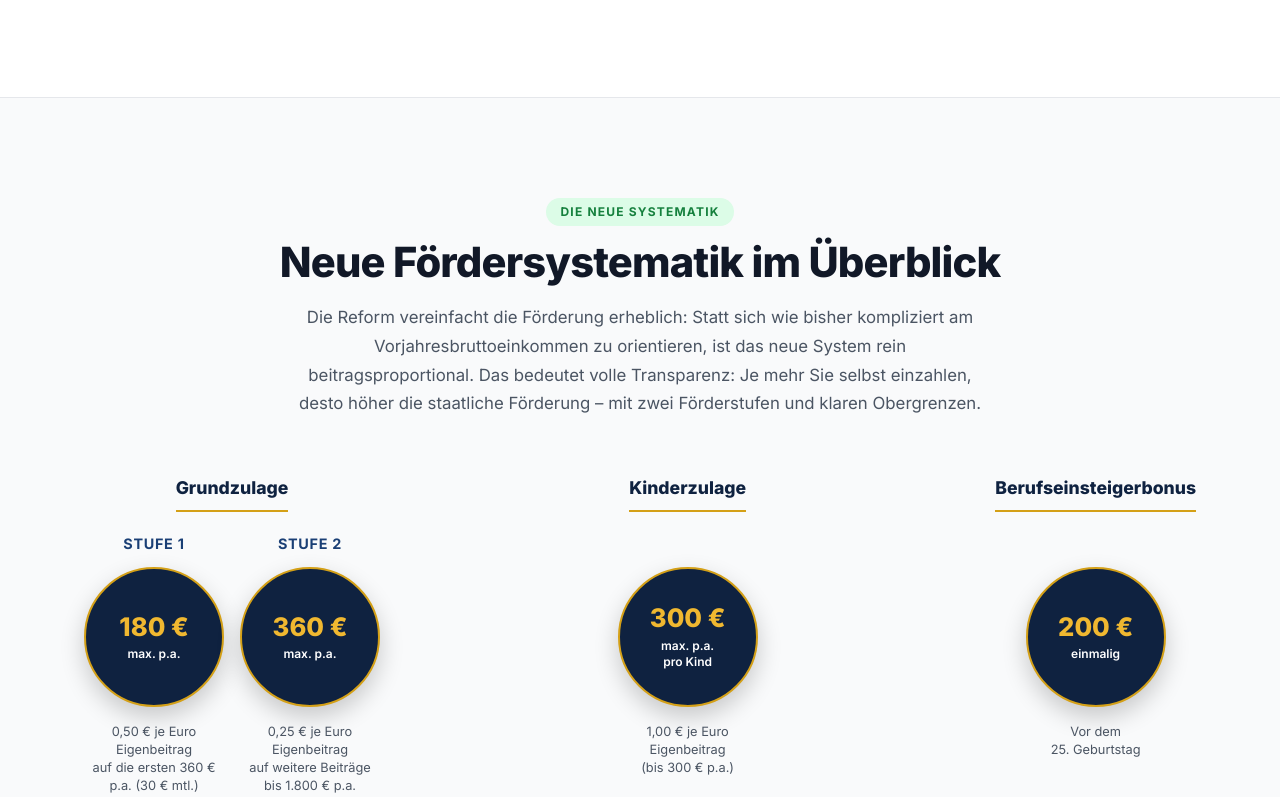
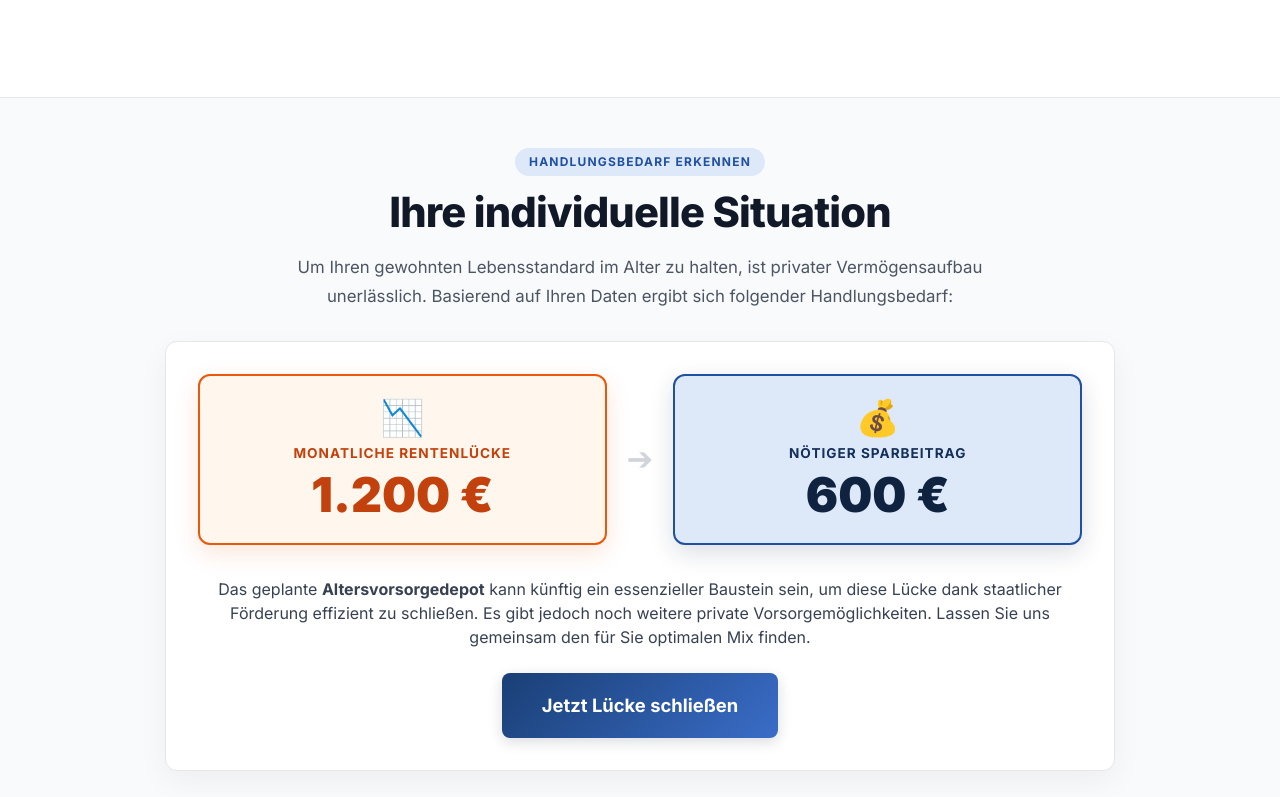
Before and after one commit to ckainzba/themenseite_av-depot, a plain HTML site: page index.html in a window 1280 px wide. Shown: the part 1315-2112 px from the top of the page. Drawn offline with nearby package versions, Linux system fonts and the light colour scheme.

Commit message:
Add files via upload

```diff
--- a/index.html
+++ b/index.html
@@ -63,6 +63,48 @@
           <h3>Steigende Eigenverantwortung</h3>
           <p>Der Staat macht deutlich: Die Verantwortung für einen sorgenfreien Ruhestand liegt zunehmend beim Bürger selbst. Mit dem neuen, flexiblen Fördersystem erhalten Sie das optimale Werkzeug, um diese Aufgabe zu lösen.</p>
         </div>
+      </div>
+    </div>
+  </section>
+
+  <!-- ===== INDIVIDUELLE SITUATION ===== -->
+  <section class="section-situation" id="situation" style="background-color: var(--gray-50); padding: 50px 0; border-top: 1px solid var(--gray-200);">
+    <div class="container">
+      <div class="section-header" style="margin-bottom: 30px;">
+        <span class="section-label">Handlungsbedarf erkennen</span>
+        <h2 class="section-title">Ihre individuelle Situation</h2>
+        <p class="section-desc">
+          Um Ihren gewohnten Lebensstandard im Alter zu halten, ist privater Vermögensaufbau unerlässlich. Basierend auf Ihren Daten ergibt sich folgender Handlungsbedarf:
+        </p>
+      </div>
+
+      <div class="situation-card" style="background: white; border-radius: 12px; padding: 32px; box-shadow: 0 10px 30px rgba(0,0,0,0.05); max-width: 950px; margin: 0 auto; text-align: center; border: 1px solid var(--gray-200);">
+
+        <div style="display: flex; flex-wrap: wrap; justify-content: center; gap: 20px; margin-bottom: 32px; align-items: center;">
+
+          <div style="flex: 1; min-width: 220px; background-color: var(--orange-100); border: 2px solid var(--orange-500); border-radius: 12px; padding: 24px 16px; box-shadow: 0 8px 24px rgba(234, 88, 12, 0.15); transition: transform 0.3s ease;">
+            <div style="font-size: 2.2rem; margin-bottom: 8px; line-height: 1;">📉</div>
+            <div style="font-size: 0.85rem; color: var(--orange-600); margin-bottom: 6px; font-weight: 700; text-transform: uppercase; letter-spacing: 1px;">Monatliche Rentenlücke</div>
+            <div style="font-size: 3rem; font-weight: 900; color: var(--orange-600); line-height: 1;">1.200 €</div>
+          </div>
+
+          <div style="font-size: 2rem; color: var(--gray-300); font-weight: 300; display: flex; align-items: center; justify-content: center;">➔</div>
+
+          <div style="flex: 1; min-width: 220px; background-color: var(--navy-100); border: 2px solid var(--navy-500); border-radius: 12px; padding: 24px 16px; box-shadow: 0 8px 24px rgba(15, 34, 64, 0.15); transition: transform 0.3s ease;">
+            <div style="font-size: 2.2rem; margin-bottom: 8px; line-height: 1;">💰</div>
+            <div style="font-size: 0.85rem; color: var(--navy-700); margin-bottom: 6px; font-weight: 700; text-transform: uppercase; letter-spacing: 1px;">Nötiger Sparbeitrag</div>
+            <div style="font-size: 3rem; font-weight: 900; color: var(--navy-800); line-height: 1;">600 €</div>
+          </div>
+
+        </div>
+
+        <p style="font-size: 1rem; color: var(--gray-700); margin-bottom: 24px; line-height: 1.5; max-width: 850px; margin-left: auto; margin-right: auto;">
+          Das geplante <strong>Altersvorsorgedepot</strong> kann künftig ein essenzieller Baustein sein, um diese Lücke dank staatlicher Förderung effizient zu schließen. Es gibt jedoch noch weitere private Vorsorgemöglichkeiten. Lassen Sie uns gemeinsam den für Sie optimalen Mix finden.
+        </p>
+
+        <a href="https://fairadvisor.net/altersvorsorgedepotrechner/index.xhtml" target="_blank" class="btn-primary" style="display: inline-block; padding: 18px 40px; font-size: 1.15rem; border-radius: 8px; font-weight: bold; box-shadow: 0 4px 14px rgba(10, 22, 40, 0.15);">
+          Jetzt Lücke schließen
+        </a>
       </div>
     </div>
   </section>
```
